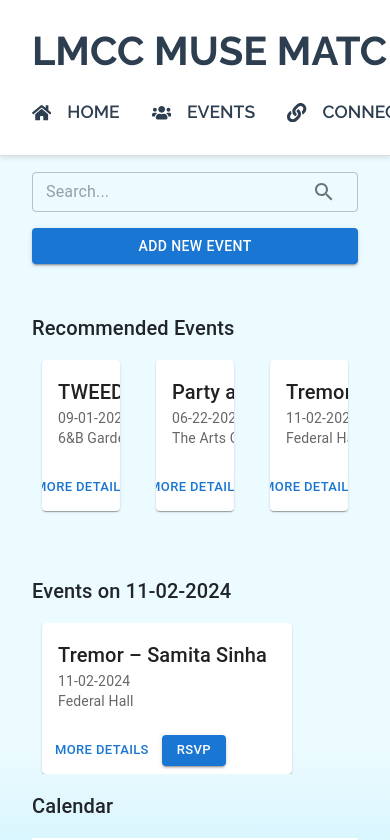
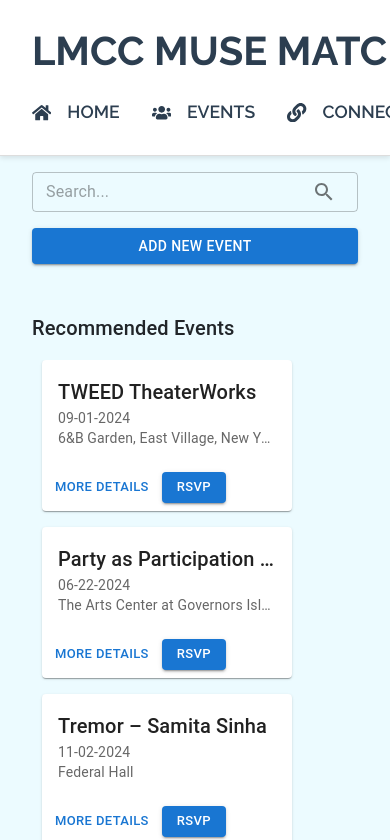
Before and after one commit to cfgcolumbus24/Team-20, a React (Vite) app in the folder musematch/: page /events in a window 390 px wide. Shown: the top 840 px of the page. Built offline with nearby package versions, Linux system fonts and the light colour scheme; no server answers.

Commit message:
Make events page responsive, fix text wrapping

```diff
--- a/musematch/src/pages/events.tsx
+++ b/musematch/src/pages/events.tsx
@@ -23,11 +23,13 @@ import dayjs from "dayjs";
 const EventCard = ({ event, onShowDetails, onRSVP }) => (
   <Card sx={{ width: 250, margin: "0 10px" }}>
     <CardContent>
-      <Typography variant="h6">{event.name}</Typography>
-      <Typography variant="body2" color="textSecondary">
+      <Typography variant="h6" noWrap={true}>
+        {event.name}
+      </Typography>
+      <Typography variant="body2" color="textSecondary" noWrap={true}>
         {event.date}
       </Typography>
-      <Typography variant="body2" color="textSecondary">
+      <Typography variant="body2" color="textSecondary" noWrap={true}>
         {event.location}
       </Typography>
     </CardContent>
@@ -69,12 +71,12 @@ const EventDetailsModal = ({ event, open, onClose }) => {
         >
           <CloseIcon />
         </IconButton>
-        <Typography variant="h5" gutterBottom>
+        <Typography variant="h5" gutterBottom noWrap={true}>
           {event.name}
         </Typography>
-        <Typography>Date: {event.date}</Typography>
-        <Typography>Location: {event.location}</Typography>
-        <Typography>Description: {event.description}</Typography>
+        <Typography noWrap={true}>Date: {event.date}</Typography>
+        <Typography noWrap={true}>Location: {event.location}</Typography>
+        <Typography noWrap={true}>Description: {event.description}</Typography>
       </Box>
     </Modal>
   );
@@ -127,6 +129,7 @@ const NewEventModal = ({ open, onClose, onCreate }) => {
           left: "50%",
           transform: "translate(-50%, -50%)",
           maxWidth: 500,
+          minWidth: 250,
           width: "90%",
           p: 4,
           bgcolor: "background.paper",
@@ -230,20 +233,24 @@ export const Events = () => {
     {
       name: "TWEED TheaterWorks",
       date: "09-01-2024",
-      location: "6&B Garden, East Village, New York, 10009 (East 6th Street at Avenue B)",
-      description: "TWEED TheaterWorks presents Garden Variety, a free performance series at historic community space 6&B Garden in the East Village. This summer’s series will include music and performance by artists including Ms. Zilbert & Co., Julian Fleisher, Rebecca Havemayer, Angela DeCarlo, Lacy Rose and her Starling Quartet, and Dane Terry. Join us on July 23, August 27, and September 3, 10, & 17 (rain date each following Thursday).",
+      location:
+        "6&B Garden, East Village, New York, 10009 (East 6th Street at Avenue B)",
+      description:
+        "TWEED TheaterWorks presents Garden Variety, a free performance series at historic community space 6&B Garden in the East Village. This summer’s series will include music and performance by artists including Ms. Zilbert & Co., Julian Fleisher, Rebecca Havemayer, Angela DeCarlo, Lacy Rose and her Starling Quartet, and Dane Terry. Join us on July 23, August 27, and September 3, 10, & 17 (rain date each following Thursday).",
     },
     {
       name: "Party as Participation Hosted by Elisabeth Smolarz",
       date: "06-22-2024",
       location: "The Arts Center at Governors Island, Cafe",
-      description: "Accessibility: The Arts Center Cafe and all ferries to Governors Island are wheelchair accessible. Further accessibility and health & safety information can be found here. Celebrate LMCC’s 50th anniversary as Manhattan’s Arts Council and our legacy of fostering vibrant creative communities! Party as Participation is the final installment of Party as Performance, a series of festivities hosted by an LMCC alumni artist who specializes in the art of bringing people together. Elisabeth Smolarz (Arts Center Residency ’12) will present ice cream flavors inspired by her experiences during her 2012 artist residency on Governors Island. These flavors will celebrate the friendships and artist communities she formed during that time, as well as the distinctive features of the island itself, such as the weeping willow tree, the lavender fields, and the beloved Governors Island sheep: Flour, Sam, Evening, Chad, and Philip Aries. The tasting event will offer a culinary journey blending elements of childhood nostalgia, art, and nature. Allergy Note: Ice cream will contain dairy products.",
+      description:
+        "Accessibility: The Arts Center Cafe and all ferries to Governors Island are wheelchair accessible. Further accessibility and health & safety information can be found here. Celebrate LMCC’s 50th anniversary as Manhattan’s Arts Council and our legacy of fostering vibrant creative communities! Party as Participation is the final installment of Party as Performance, a series of festivities hosted by an LMCC alumni artist who specializes in the art of bringing people together. Elisabeth Smolarz (Arts Center Residency ’12) will present ice cream flavors inspired by her experiences during her 2012 artist residency on Governors Island. These flavors will celebrate the friendships and artist communities she formed during that time, as well as the distinctive features of the island itself, such as the weeping willow tree, the lavender fields, and the beloved Governors Island sheep: Flour, Sam, Evening, Chad, and Philip Aries. The tasting event will offer a culinary journey blending elements of childhood nostalgia, art, and nature. Allergy Note: Ice cream will contain dairy products.",
     },
     {
       name: "Tremor – Samita Sinha",
       date: selectedDate.format("MM-DD-YYYY"),
       location: "Federal Hall",
-      description: "This special iteration of Samita Sinha’s Tremor is performed in duet with Cecilia Vicuña. Presented in the resonant space of Federal Hall, Sinha and Vicuña infuse their vibrations and lineages into the dense history and monumentality of the site, opening other ways of sensing, knowing, being, and being together. Their vocalizations are spatialized live by sound designer Daniel Neumann, within a visual design by architect Sunil Bald. Tremor is an emergent and iterative performance and practice. Tremor was co-commissioned by Western Front and Danspace Project, and has been presented at MCA Chicago. Collaborators in previous iterations include Ash Fure, Okwui Okpokwasili, Sunder Ganglani, Darrell Jones, James Proudfoot, and Sarai Frazier. Their contributions have shaped what Tremor is and how it now grows. Performers: Samita Sinha and Cecilia Vicuña Visual Design: Sunil Bald Sound Design: Daniel Neumann Samita Sinha is part of LMCC’s Extended Life Dance Development Program supported, in part, by The Andrew W. Mellon Foundation.",
+      description:
+        "This special iteration of Samita Sinha’s Tremor is performed in duet with Cecilia Vicuña. Presented in the resonant space of Federal Hall, Sinha and Vicuña infuse their vibrations and lineages into the dense history and monumentality of the site, opening other ways of sensing, knowing, being, and being together. Their vocalizations are spatialized live by sound designer Daniel Neumann, within a visual design by architect Sunil Bald. Tremor is an emergent and iterative performance and practice. Tremor was co-commissioned by Western Front and Danspace Project, and has been presented at MCA Chicago. Collaborators in previous iterations include Ash Fure, Okwui Okpokwasili, Sunder Ganglani, Darrell Jones, James Proudfoot, and Sarai Frazier. Their contributions have shaped what Tremor is and how it now grows. Performers: Samita Sinha and Cecilia Vicuña Visual Design: Sunil Bald Sound Design: Daniel Neumann Samita Sinha is part of LMCC’s Extended Life Dance Development Program supported, in part, by The Andrew W. Mellon Foundation.",
     },
   ]);
 
@@ -310,6 +317,8 @@ export const Events = () => {
               sx={{
                 display: "flex",
                 overflowX: "auto",
+                justifyContent: "flex-start",
+                flexWrap: "wrap",
                 gap: 2,
                 pb: 2,
                 maxWidth: "100%",
@@ -331,8 +340,9 @@ export const Events = () => {
             </Typography>
             <Box
               sx={{
-                display: "grid",
-                gridTemplateColumns: "repeat(3, 1fr)",
+                display: "flex",
+                justifyContent: "flex-start",
+                flexWrap: "wrap",
                 overflowY: "auto",
                 maxHeight: 400, // adjust as needed
                 gap: 2,
--- a/musematch/src/pages/user-profile.tsx
+++ b/musematch/src/pages/user-profile.tsx
@@ -48,7 +48,7 @@ export const Profile = () => {
       "Pottery",
       "Drawing",
       "Architecture",
-      "Design"
+      "Design",
     ]);
   }, []);
 
```
